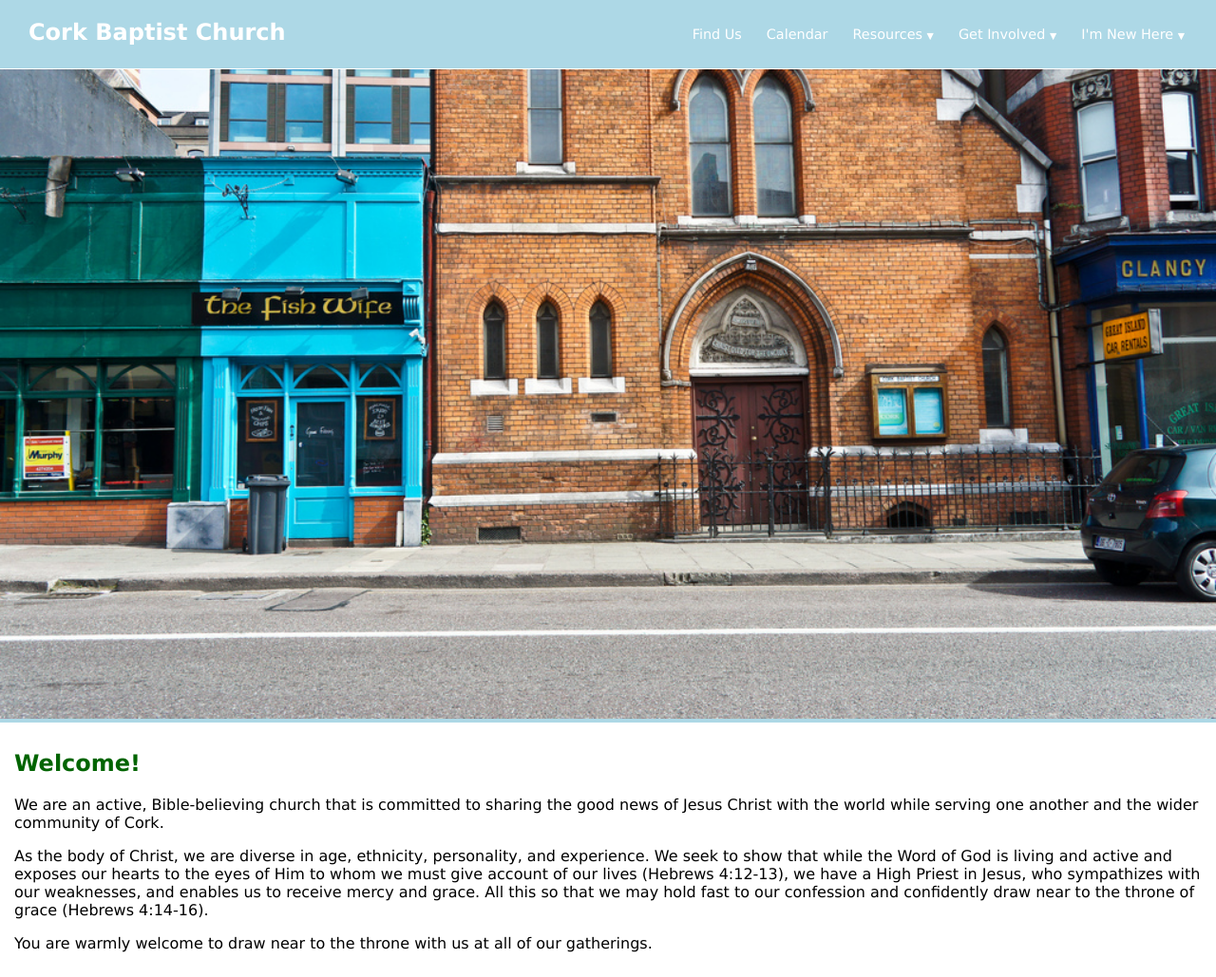
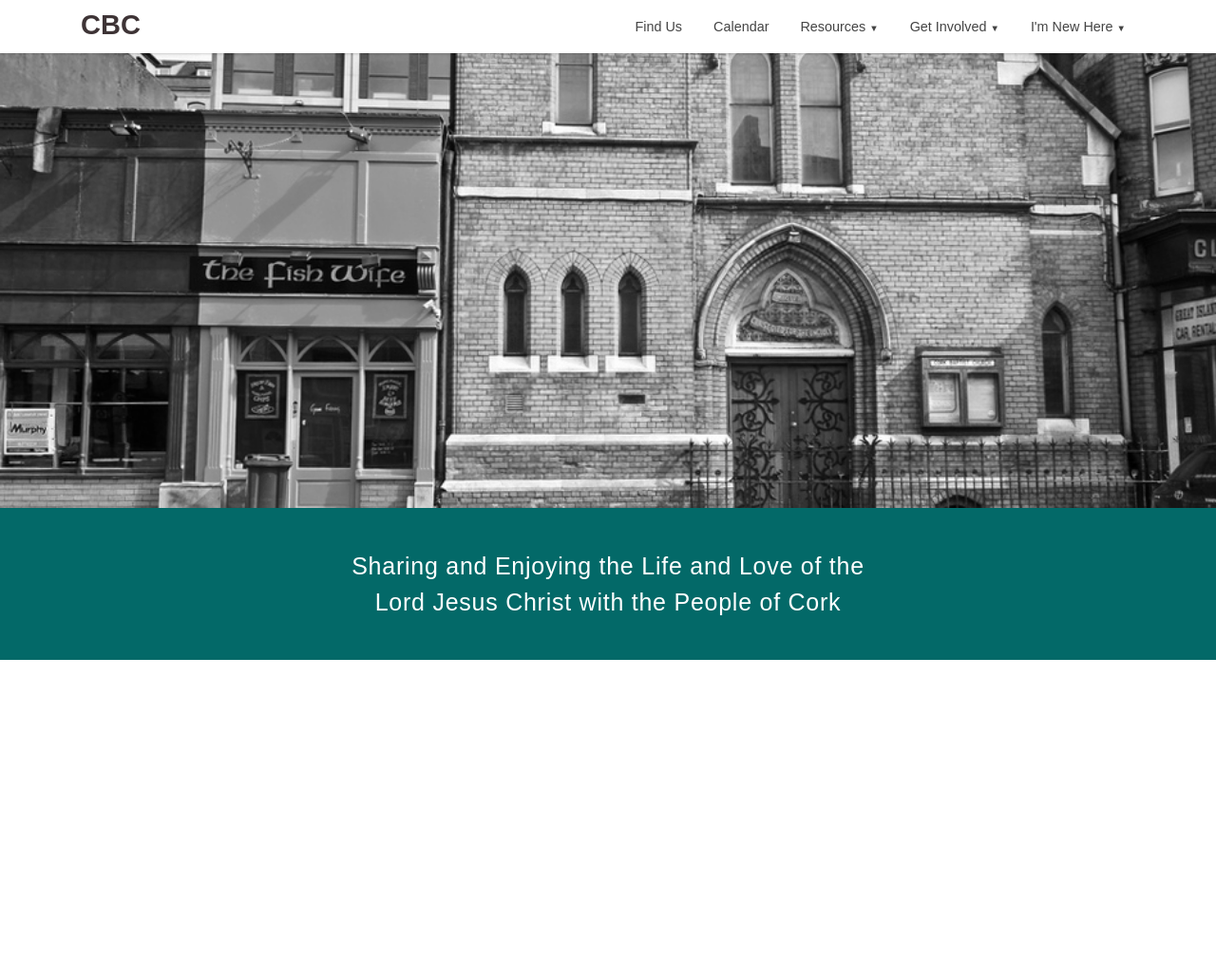
Before and after one commit to lindsey-jacobs/Cork-Baptist-Redesign, a plain HTML site: page index.html in a window 1280 px wide. Shown: the whole page at 95% size. After the commit the page ends 800 px from the top, so only its background shows below. Drawn offline with Linux system fonts and the light colour scheme.

Commit message:
Continued work on landing pageand header

```diff
--- a/index.html
+++ b/index.html
@@ -20,13 +20,16 @@
 <!-- Header -->
 <header class="header">
 
+  <!-- Nav Bar -->
   <div class="menu-wrap">
+
+    <h1 id="logo">CBC</h1>
 
       <nav class="menu" role="navigation">
 
           <ul class="clearfix">
-          <h1>Cork Baptist Church</h1>
-          <li>
+
+            <li class="nav-title">
               <a href="#">I'm New Here <span class="arrow">&#9660;</span></a>
 
               <ul class="sub-menu">
@@ -35,7 +38,7 @@
               </ul>
             </li>
 
-          <li>
+            <li class="nav-title">
               <a href="#">Get Involved <span class="arrow">&#9660;</span></a>
 
               <ul class="sub-menu">
@@ -45,7 +48,7 @@
               </ul>
             </li>
 
-          <li>
+            <li class="nav-title">
               <a href="#">Resources <span class="arrow">&#9660;</span></a>
 
               <ul class="sub-menu">
@@ -54,22 +57,49 @@
               </ul>
             </li>
 
-          <li><a href="#">Calendar</a></li>
-          <li><a href="#">Find Us</a></li>
+            <li class="nav-title"><a href="#">Calendar</a></li>
+            <li class="nav-title"><a href="#">Find Us</a></li>
 
           </ul>
       </nav>
+
   </div>
+  <!-- Nav Bar End -->
 
-  <p>Sharing and Enjoying the Life and Love of the Lord Jesus Christ with the People of Cork</p>
+<section id="headerPhoto">
 
-  <img src="img/cork-ireland-baptist-church.jpg">
+</section>
+
 
 </header>
   <!-- Header -->
 
+  <!-- Mission Statement -->
+<section id="mission">
 
-  <!-- WELCOME -->
+  <p>Sharing and Enjoying the Life and Love of the Lord Jesus Christ with the People of Cork</p>
+
+</section>
+
+
+<!-- Image Menu -->
+<section id="imageMenu">
+
+  <div class="square">
+
+  </div>
+
+  <div class="square">
+
+  </div>
+
+  <div class="square">
+
+  </div>
+
+</section>
+
+  <!-- WELCOME
 <div class="white-bkgd">
   <section class="welcome">
 
@@ -84,7 +114,7 @@
   </section>
 </div>
 
-  <!-- WELCOME -->
+   WELCOME -->
 
 
 </body>
--- a/styles.css
+++ b/styles.css
@@ -4,7 +4,7 @@ CORK BAPTIST CHURCH - CSS
 
 * {
   box-sizing: border-box;
-  font-family: verdana;
+  font-family: arial;
 }
 
 
@@ -14,13 +14,14 @@ BASE STYLES
 ========================================================================== */
 
 h2 {
-  color: darkgreen;
+  color: #be5b70;
 }
 
 body {
   width: 100%;
   margin: 0;
-  background-color: lightblue;
+  background-color: white;
+  color: #3e3436;
 }
 
 .clearfix:after {
@@ -33,11 +34,24 @@ body {
   padding: 10px 0 10px 0;
 }
 
+#headerPhoto {
+  width: 100%;
+  height: 335px;
+  background-image: url("img/cork-ireland-church-facade.jpg");
+  background-repeat: no-repeat;
+  background-size: cover;
+}
+
+#mission {
+  background: #036968;
+  height: 350px;
+  position: relative;
+}
+
+
 /* ==========================================================================
 HEADER & MENU
 ========================================================================== */
-
-
 
 /*----- Header -----*/
 
@@ -47,44 +61,69 @@ HEADER & MENU
   width: 100%;
 }
 
-.header img {
+.welcome {
+  margin: 0 15px 0 15px;
+  text-align: center;
+}
+
+.menu-wrap {
   width: 100%;
+  position: fixed;
+  top: 0;
+  padding: 10px 80px 10px 85px;
+  background: white;
+  box-shadow: 0 0 3px 0 rgba(0,0,0,0.3);
 }
 
 
+#mission p {
+  display: block;
+  margin: auto;
+  width: 70%;
+  text-align: center;
+  font-size: 30px;
+  position: absolute;
+  top: 50%;
+  left: 50%;
+  transform: translate(-50%, -50%);
+  line-height: 1.6em;
+  letter-spacing: 0.03em;
+  clear: both;
+  color: white;
+}
 
-.welcome {
-  margin: 0 15px 0 15px;
-}
 
 /* ==========================================================================
 MEDIA QUERIES
 ========================================================================== */
-@media (min-width: 719px) {
+@media (min-width: 790px) {
 
-  .menu-wrap {
-    width: 100%;
-    position: fixed;
-    background: lightblue;
-    padding-right: 20px;
-    padding-bottom: 20px;
-    border-bottom: 1px solid #FFF;
+  /*----- Menu -----*/
+
+  .menu {
+    width: 88%;
+    float: right;
   }
 
-  .menu {
-    margin: 0 auto;
+  .nav-title {
+    float: right;
   }
 
   .menu li {
-    margin: -2px;
+    margin: 0 0 0 3px;
     list-style: none;
     font-family: verdana;
   }
 
   .menu a {
     transition: all linear 0.05s;
-    color: white;
+    color: #444;
     text-decoration: none;
+  }
+
+  .menu ul {
+    margin: 0;
+    padding: 0;
   }
 
   .menu li:hover > a, .menu .current-item > a {
@@ -97,10 +136,10 @@ MEDIA QUERIES
     line-height: 0;
   }
 
-  /*----- Top Level -----*/
+  /*----- Menu: Top Level -----*/
 
   .menu > ul > li {
-    float: right;
+
     display: inline-block;
     position: relative;
     font-size: 0.9em;
@@ -115,7 +154,7 @@ MEDIA QUERIES
     background: white;
   }
 
-  /*----- Bottom Level -----*/
+  /*----- Menu: Bottom Level -----*/
 
   .menu li:hover .sub-menu {
     z-index: 1;
@@ -126,45 +165,55 @@ MEDIA QUERIES
     width: 100%;
     padding: 5px 0;
     position: absolute;
-    top: 45%;
+    margin: 0 auto;
+    top: 100%;
     left: 0;
     z-index: -1;
     opacity: 0;
-    transition: opacity linear 0.05s;
-    box-shadow: 0 2px 3px rgba(0,0,0,0.2);
-    background: lightblue;
+    transition: opacity linear 0.12s;
+    background: white;
   }
 
   .sub-menu li {
     display: block;
-    font-size: 16px;
+    font-size: 14px;
+    margin: 0 auto;
   }
 
   .sub-menu li a {
-    padding: 10px 30px;
+    padding: 12px 2px;
     display: block;
   }
 
-  /*--.sub-menu li a:hover, .sub-menu .current-item a {
+  .sub-menu li a:hover, .sub-menu .current-item a {
     background: #3e3436;
-  }--*/
+    color: white;
+  }
 
   /*----- Header -----*/
 
-  .header h1 {
+  #logo {
     display: inline-block;
-    text-align: left;
+    font-size: 29px;
     float: left;
-    margin: 0 0 0 -10px;
+    width: 5%;
+    margin: 0;
+    color: #3e3436;
   }
 
-  .header p {
-    display: block;
-    margin: 0 0 20px 0;
-    text-align: center;
-    clear: both;
+  #headerPhoto {
+    height: 535px;
   }
 
-  .header ul {
-    margin-top: 20px;
+  /*----- Mission Statement -----*/
+
+  #mission {
+    height: 160px;
   }
+
+   #mission p {
+    width: 45%;
+    font-size: 25px;
+    line-height: 1.5em;
+    letter-spacing: 0.03em;
+  }
```
Also changed, not shown: img/cork-ireland-baptist-church-facade.jpg (added), img/cork-ireland-church-facade.jpg (added), img/cork-map.jpg (renamed from img/smiths-map-of-cork-1750.jpg). Lines whose indentation alone changed are shown as unchanged.
